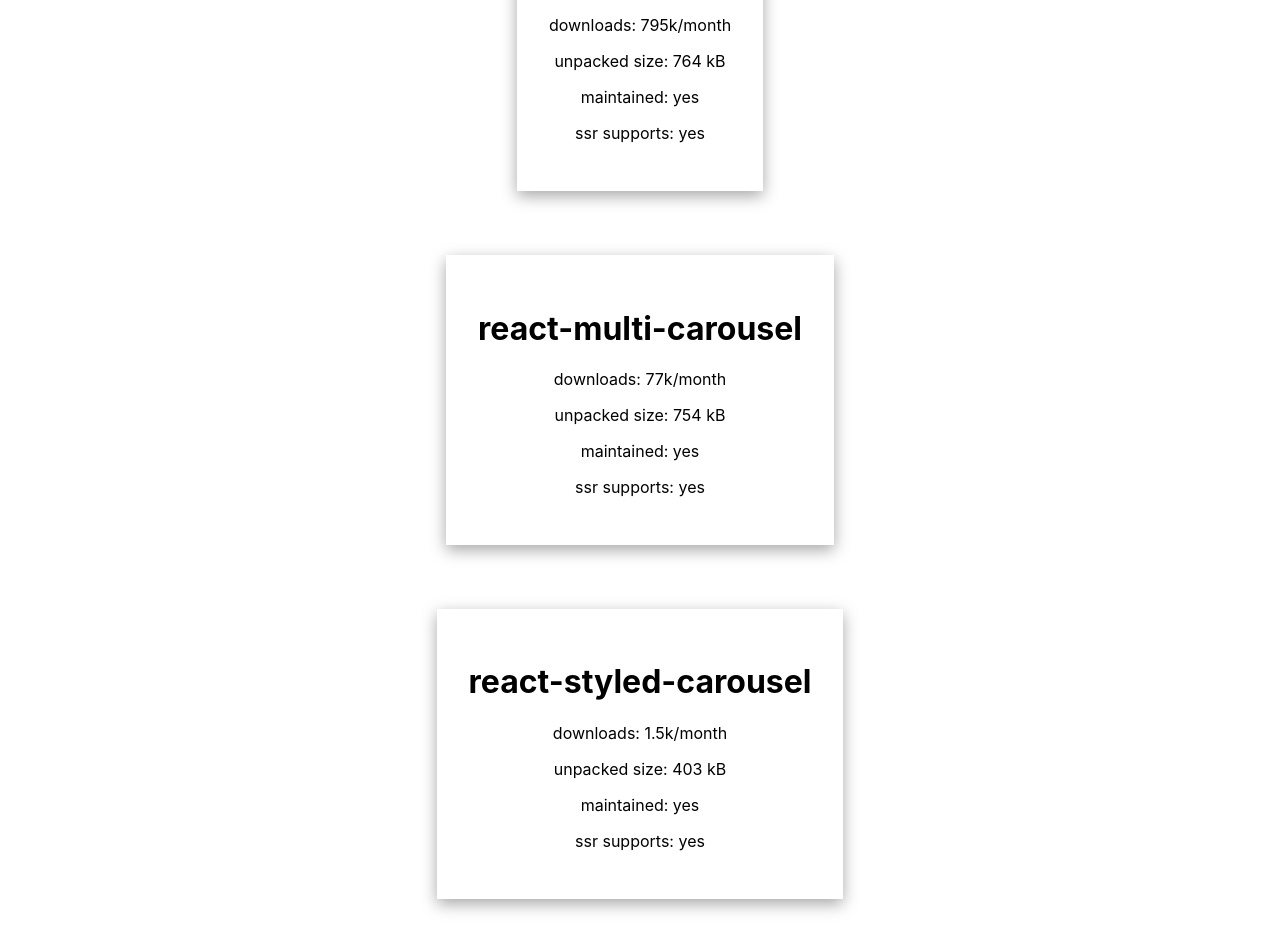
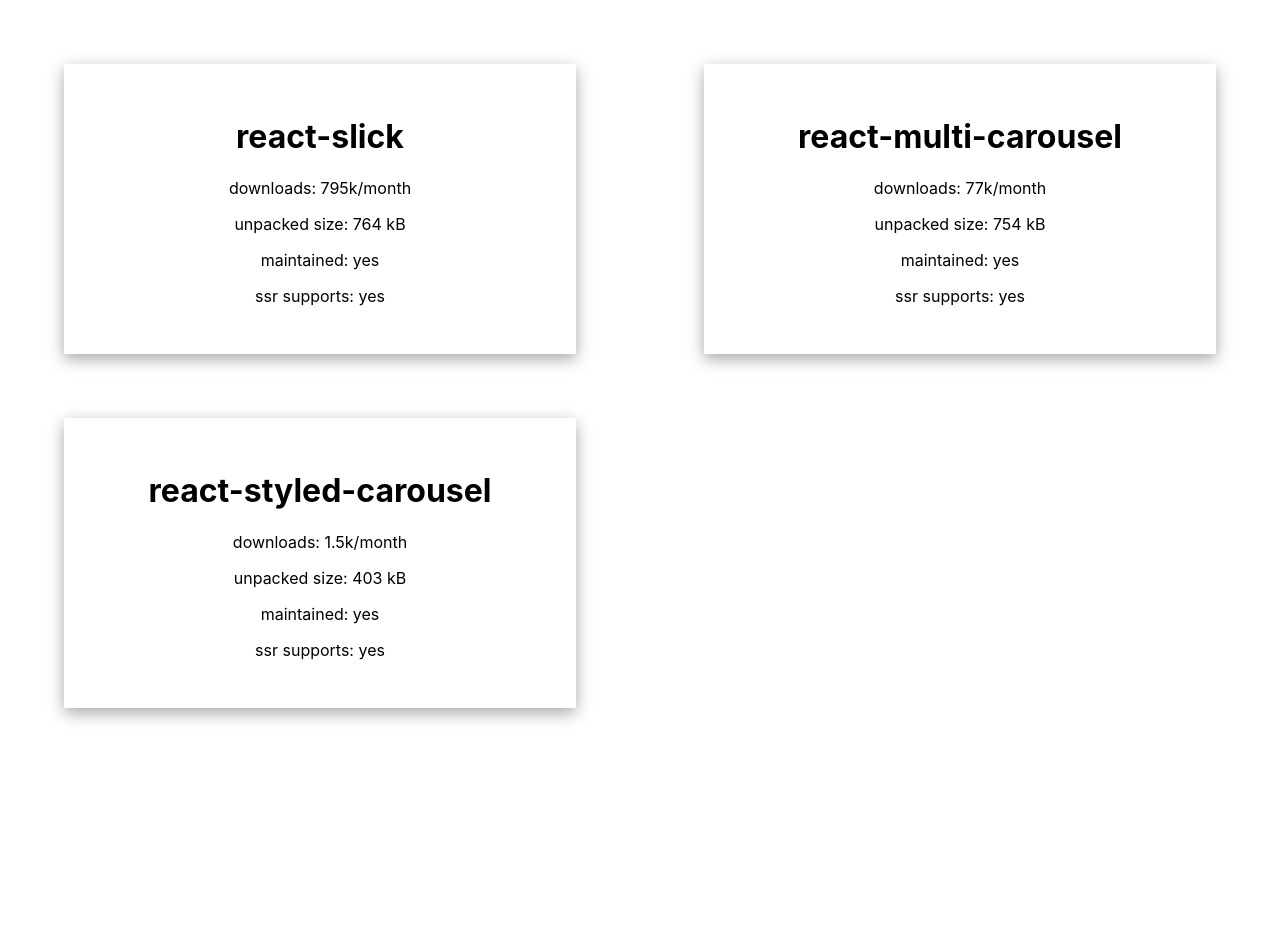
Before and after one commit to bruno88cabral/poc-carousel, a Next.js app: page / in a window 1280 px wide. After the commit the page ends 800 px from the top, so only its background shows below. Built offline with nearby package versions, Linux system fonts and the light colour scheme.

Commit message:
melhorias css

```diff
--- a/pages/index.js
+++ b/pages/index.js
@@ -6,7 +6,7 @@
 
 export default function Home() {
   return (
-    <div className={styles.container}>
+  <div className="home">
         <Link href="/react-slick">
           <a>
             <ProductCard>
--- a/styles/globals.css
+++ b/styles/globals.css
@@ -4,6 +4,18 @@
   margin: 0;
   font-family: -apple-system, BlinkMacSystemFont, Segoe UI, Roboto, Oxygen,
     Ubuntu, Cantarell, Fira Sans, Droid Sans, Helvetica Neue, sans-serif;
+}
+
+.home {
+  margin: 2rem auto;
+  display: grid;
+  grid-template-columns: 50% 50%;
+}
+
+@media only screen and (max-width: 600px) {
+  .home {
+    grid-template-columns: 100%;
+  }
 }
 
 label { display: block;}
@@ -69,8 +81,9 @@
  }
 
  .product-card {
+    max-width: 80%;
     box-shadow: rgb(0 0 0 / 35%) 0px 5px 15px;
-    margin: 2rem;
+    margin: 2rem auto;
     text-align: center;
     padding: 2rem;
 }
```
